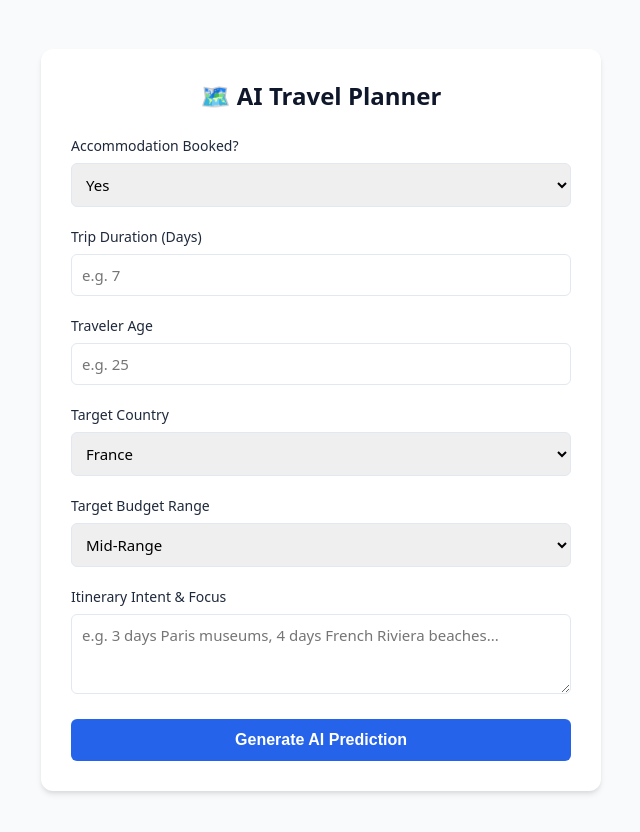
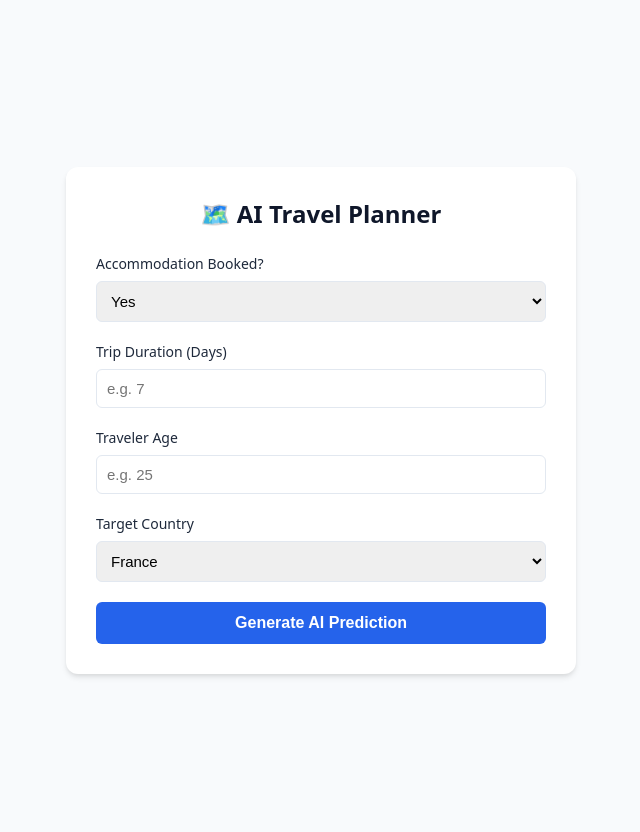
Before and after one commit to belhekarharsha86-sketch/HSB1, a plain HTML site: page index.html in a window 1280 px wide. Shown: the whole page, without its empty margins (319-959 px from the left). Drawn offline with Linux system fonts and the light colour scheme.

Commit message:
Update index.html

```diff
--- a/index.html
+++ b/index.html
@@ -32,7 +32,7 @@
             border-radius: 12px;
             box-shadow: 0 4px 6px -1px rgba(0, 0, 0, 0.1), 0 2px 4px -1px rgba(0, 0, 0, 0.06);
             width: 100%;
-            max-width: 500px;
+            max-width: 450px;
         }
 
         h2 {
@@ -54,7 +54,7 @@
             font-size: 14px;
         }
 
-        input, select, textarea {
+        input, select {
             width: 100%;
             padding: 10px;
             border: 1px solid var(--border);
@@ -62,15 +62,9 @@
             font-size: 15px;
             box-sizing: border-box;
             transition: border-color 0.2s;
-            font-family: inherit;
         }
 
-        textarea {
-            resize: vertical;
-            min-height: 80px;
-        }
-
-        input:focus, select:focus, textarea:focus {
+        input:focus, select:focus {
             outline: none;
             border-color: var(--primary);
         }
@@ -156,22 +150,6 @@
             </select>
         </div>
 
-        <!-- 5. Budget Tier Selection -->
-        <div class="form-group">
-            <label for="budgetTier">Target Budget Range</label>
-            <select id="budgetTier" required>
-                <option value="economy">Economy / Budget</option>
-                <option value="midrange" selected>Mid-Range</option>
-                <option value="luxury">Luxury / Premium</option>
-            </select>
-        </div>
-
-        <!-- 6. Itinerary Outline / Preference -->
-        <div class="form-group">
-            <label for="itinerary">Itinerary Intent & Focus</label>
-            <textarea id="itinerary" placeholder="e.g. 3 days Paris museums, 4 days French Riviera beaches..." required></textarea>
-        </div>
-
         <button type="submit">Generate AI Prediction</button>
     </form>
 
@@ -192,14 +170,12 @@
     document.getElementById('plannerForm').addEventListener('submit', async function(e) {
         e.preventDefault(); // Prevents the page from refreshing
 
-        // Collect values from the form inputs including new budget and itinerary keys
+        // Collect values from the form inputs
         const formData = {
             accommodation_available: parseInt(document.getElementById('accommodation').value),
             duration_days: parseInt(document.getElementById('duration').value),
             traveler_age: parseInt(document.getElementById('age').value),
-            target_country: document.getElementById('country').value,
-            budget_tier: document.getElementById('budgetTier').value,
-            itinerary_notes: document.getElementById('itinerary').value
+            target_country: document.getElementById('country').value
         };
 
         // Frontend Simulation (Replace the mock code below with your actual API fetch when your Flask/FastAPI backend is running)
@@ -208,13 +184,8 @@
         // --- MOCK RESPONSE FOR TESTING ---
         // (Delete this simulated code once you hook up your python backend api)
         setTimeout(() => {
-            // Simulated weight based on budget tier selection
-            let multiplier = 125.50;
-            if (formData.budget_tier === 'economy') multiplier = 65.00;
-            if (formData.budget_tier === 'luxury') multiplier = 350.00;
-
-            document.getElementById('budgetOutput').innerText = `$${(formData.duration_days * multiplier).toFixed(2)}`;
-            document.getElementById('ratingOutput').innerText = `⭐ 4.5 / 5`;
+            document.getElementById('budgetOutput').innerText = `$${(formData.duration_days * 125.50).toFixed(2)}`;
+            document.getElementById('ratingOutput').innerText = `⭐ 4.2 / 5`;
             document.getElementById('resultsSection').classList.add('active');
         }, 500);
         // ---------------------------------
@@ -222,7 +193,7 @@
         /*
         // UNCOMMENT THIS CODE TO CONNECT TO YOUR FLASK/FASTAPI BACKEND:
         try {
-            const response = await fetch('http://127.0.0', { // Updated with sample placeholder endpoint
+            const response = await fetch('http://127.0.0', {
                 method: 'POST',
                 headers: { 'Content-Type': 'application/json' },
                 body: JSON.stringify(formData)
```
